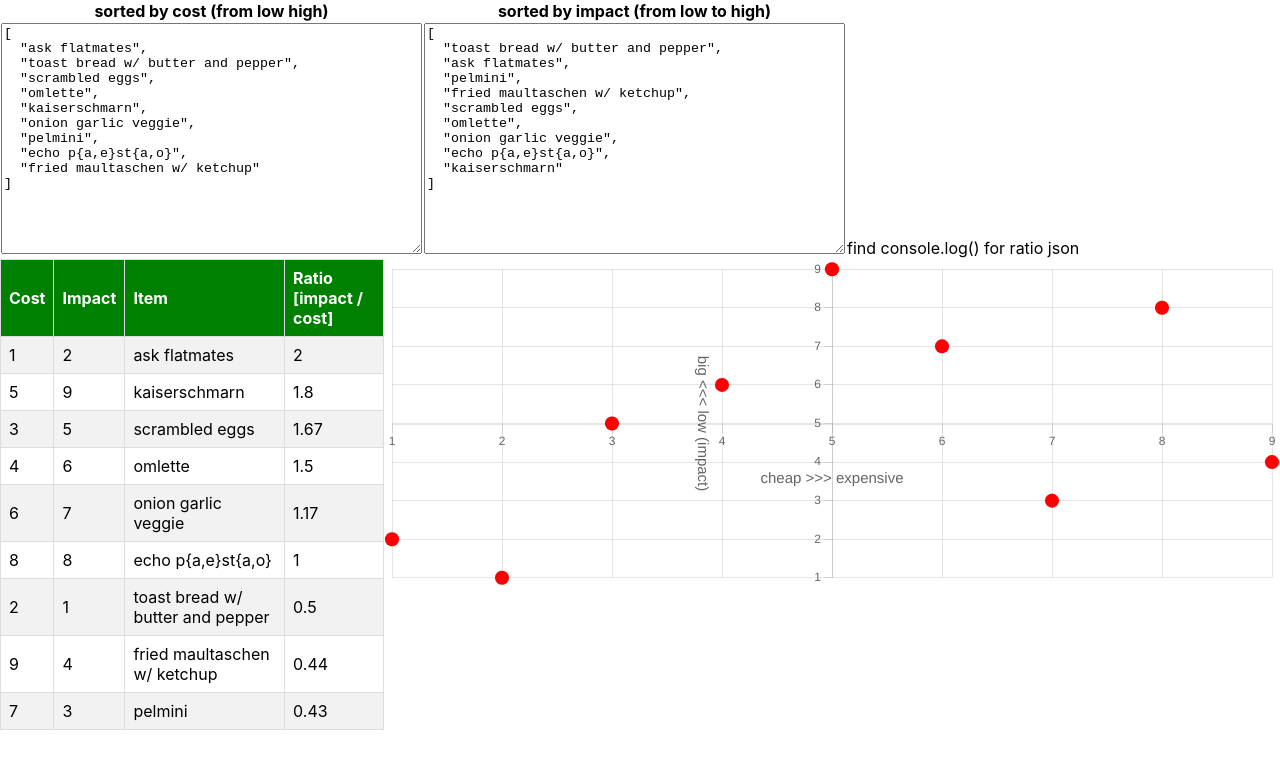
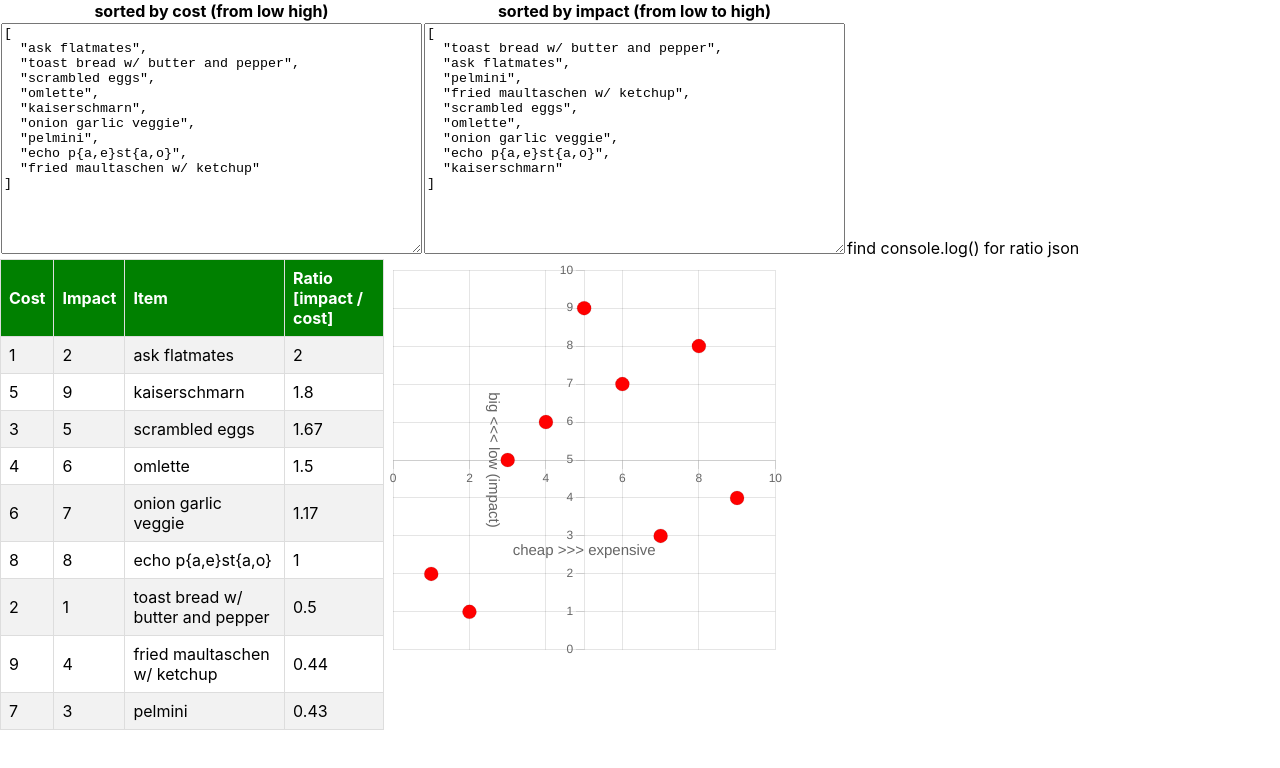
Before and after one commit to annamariapl/ratio-chart, a React (Create React App) app: page / in a window 1280 px wide. Shown: the top 768 px of the page. Built offline with nearby package versions, Linux system fonts and the light colour scheme.

Commit message:
same step size for y and x axis

```diff
--- a/src/App.js
+++ b/src/App.js
@@ -121,11 +121,13 @@ function App() {
               ))}
           </tbody>
         </table>
-
+        <div className="box">
           <Scatter
-          style={{ maxWidth: "70%", maxHeight: "70%" }}
+            height={null} // must stay null, otherwise 'aspectRatio' won't work.  Adjust instead the wraping div.
+            width={null} // must stay null, otherwise 'aspectRatio' won't work. Adjust instead the wraping div.
             data={{ datasets: costParsed.map(formatedData) }}
             options={{
+              aspectRatio: 1,
               plugins: {
                 legend: {
                   display: false,
@@ -133,6 +135,7 @@ function App() {
               },
               scales: {
                 y: {
+                  grace: "5%",
                   position: "center",
                   title: {
                     display: true,
@@ -142,6 +145,7 @@ function App() {
                   },
                 },
                 x: {
+                  grace: "5%",
                   position: "center",
                   title: {
                     display: true,
@@ -155,6 +159,7 @@ function App() {
           />
         </div>
       </div>
+    </div>
   );
 }
 
--- a/src/index.css
+++ b/src/index.css
@@ -13,7 +13,8 @@ code {
 }
 
 .box {
-  padding: 50px;
+  padding: 1px;
+  width: 50vh;
 }
 
 #ratios {
```
Lines whose indentation alone changed are shown as unchanged.
